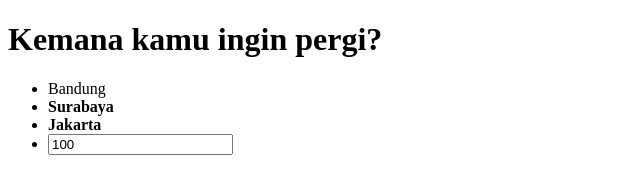
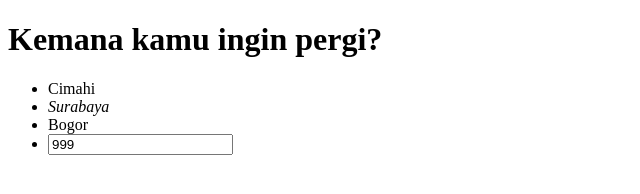
Before and after one commit to mahardhikap/belajar-JQuery, a plain HTML site: page index.html in a window 1280 px wide. Shown: the full height of the page, 0-640 px from the left. Drawn offline with Linux system fonts and the light colour scheme.

Commit message:
refactor: memanipulasi DOM(data object model) dengan JQuery fungsi Set(mengubah default tampilan/isi tampilan html)

```diff
--- a/index.html
+++ b/index.html
@@ -9,7 +9,7 @@
   <body>
     <h1>Kemana kamu ingin pergi?</h1>
     <ul class="lokasi">
-      <li>Bandung</li>
+      <li class="bandung">Bandung</li>
       <li class="surabaya"><strong>Surabaya</strong></li>
       <li class="jakarta"><strong>Jakarta</strong></li>
       <li><input type="text" class="inputan" value="100" /></li>
@@ -17,9 +17,10 @@
     <script src="jquery-3.6.4.min.js"></script>
     <script>
       $(document).ready(function () {
-        console.log($('.surabaya').get());
-        console.log($('.jakarta').html());
-        console.log($('.inputan').val());
+        $('.bandung').text('Cimahi');
+        $('.surabaya').html('<i>Surabaya</i>');
+        $('.jakarta').text('Bogor');
+        $('.inputan').val(999);
       });
     </script>
   </body>
```
